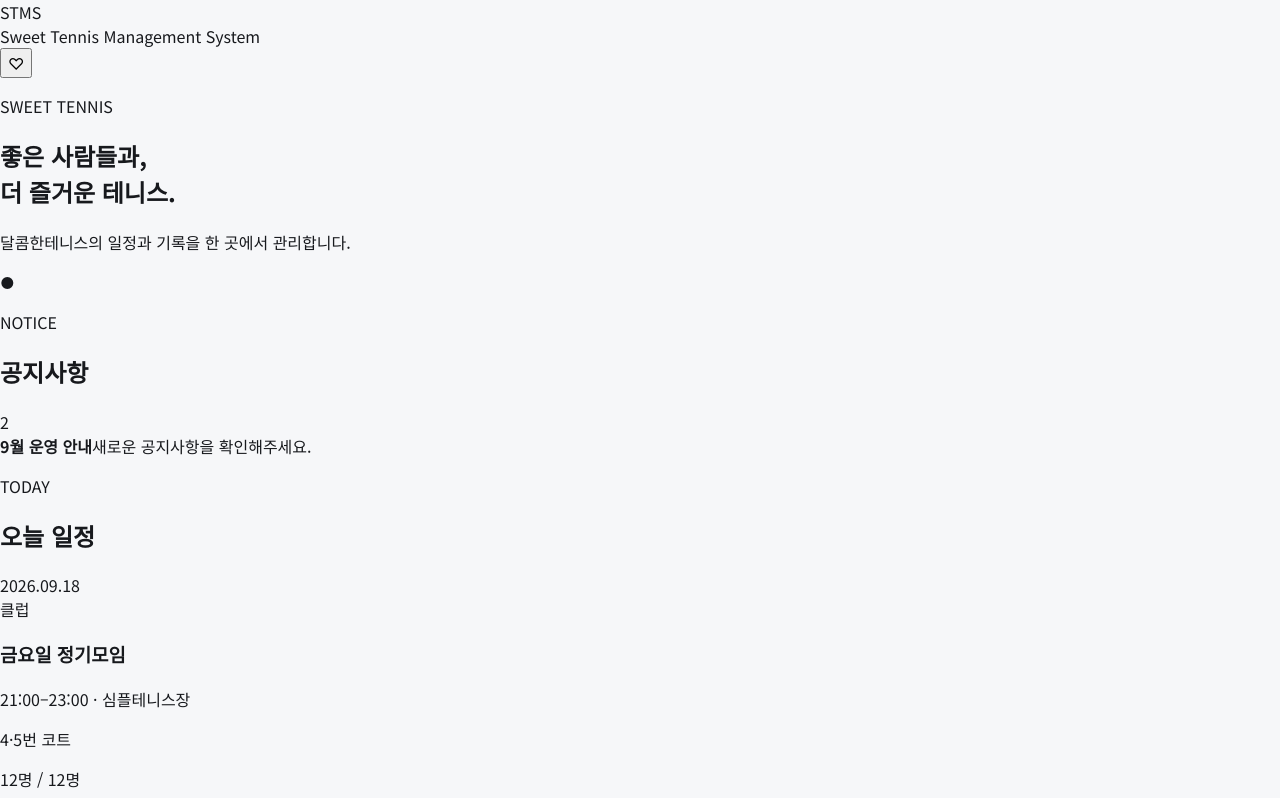
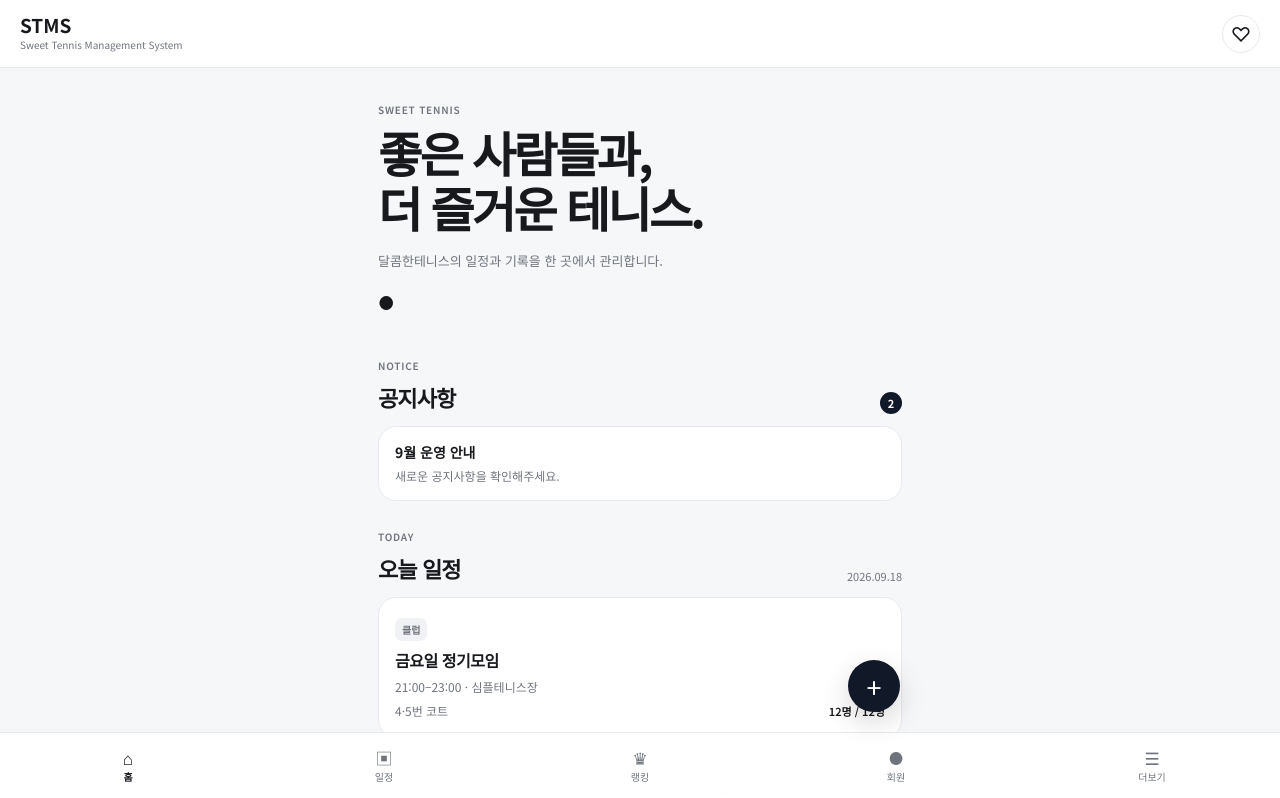
Before and after one commit to Daltematch/Daltematch, a Next.js app: page / in a window 1280 px wide. Shown: the top 798 px of the page. Built offline with nearby package versions, Linux system fonts and the light colour scheme.

Commit message:
Match global styles to STMS home components

```diff
--- a/app/globals.css
+++ b/app/globals.css
@@ -248,3 +248,262 @@ a {
     padding-top: 28px;
   }
 }
+
+
+/* Initial STMS home shell */
+.topbar {
+  position: sticky;
+  top: 0;
+  z-index: 20;
+  display: flex;
+  align-items: center;
+  justify-content: space-between;
+  min-height: 68px;
+  padding: 0 20px;
+  background: rgba(255,255,255,.94);
+  border-bottom: 1px solid var(--line);
+  backdrop-filter: blur(10px);
+}
+
+.brand {
+  font-size: 19px;
+  font-weight: 700;
+  line-height: 1.1;
+}
+
+.brand-subtitle {
+  margin-top: 2px;
+  color: var(--muted);
+  font-size: 10px;
+}
+
+.icon-button {
+  width: 38px;
+  height: 38px;
+  border: 1px solid var(--line);
+  border-radius: 50%;
+  background: var(--surface);
+  color: var(--text);
+  font-size: 20px;
+}
+
+.hero-card {
+  width: min(100%, 560px);
+  margin: 0 auto;
+  padding: 34px 18px 28px;
+}
+
+.eyebrow {
+  margin: 0 0 8px;
+  color: var(--muted);
+  font-size: 10px;
+  font-weight: 600;
+  letter-spacing: .08em;
+}
+
+.hero-card h1 {
+  margin: 0;
+  font-size: clamp(32px, 8vw, 48px);
+  line-height: 1.15;
+  letter-spacing: -.055em;
+}
+
+.hero-card > p:last-of-type {
+  margin: 16px 0 0;
+  color: var(--muted);
+  font-size: 13px;
+}
+
+.tennis-ball {
+  margin-top: 18px;
+  font-size: 18px;
+}
+
+.section {
+  width: min(100%, 560px);
+  margin: 0 auto;
+  padding: 14px 18px;
+}
+
+.section-heading {
+  display: flex;
+  align-items: end;
+  justify-content: space-between;
+  gap: 12px;
+  margin-bottom: 12px;
+}
+
+.section-heading h2 {
+  margin: 0;
+  font-size: 22px;
+  letter-spacing: -.04em;
+}
+
+.badge {
+  display: inline-flex;
+  min-width: 22px;
+  height: 22px;
+  align-items: center;
+  justify-content: center;
+  padding: 0 7px;
+  border-radius: 999px;
+  background: var(--accent);
+  color: #fff;
+  font-size: 11px;
+  font-weight: 700;
+}
+
+.date {
+  color: var(--muted);
+  font-size: 11px;
+}
+
+.notice-card,
+.schedule-card,
+.mini-card {
+  border: 1px solid var(--line);
+  border-radius: var(--radius);
+  background: var(--surface);
+}
+
+.notice-card {
+  display: flex;
+  flex-direction: column;
+  gap: 4px;
+  padding: 15px 16px;
+}
+
+.notice-card strong {
+  font-size: 14px;
+}
+
+.notice-card span {
+  color: var(--muted);
+  font-size: 12px;
+}
+
+.schedule-card {
+  display: flex;
+  align-items: flex-end;
+  justify-content: space-between;
+  gap: 16px;
+  padding: 17px 16px;
+}
+
+.schedule-main {
+  min-width: 0;
+}
+
+.type-pill {
+  display: inline-flex;
+  margin-bottom: 7px;
+  padding: 4px 7px;
+  border-radius: 7px;
+  background: var(--soft);
+  color: var(--muted);
+  font-size: 10px;
+  font-weight: 600;
+}
+
+.schedule-card h3,
+.mini-card h3 {
+  margin: 0;
+  font-size: 16px;
+  letter-spacing: -.03em;
+}
+
+.schedule-card p,
+.mini-card p:last-child {
+  margin: 6px 0 0;
+  color: var(--muted);
+  font-size: 12px;
+}
+
+.schedule-status {
+  flex: 0 0 auto;
+  color: var(--text);
+  font-size: 11px;
+  font-weight: 600;
+}
+
+.two-column {
+  display: grid;
+  grid-template-columns: repeat(2, minmax(0, 1fr));
+  gap: 12px;
+}
+
+.two-column.section {
+  padding-top: 14px;
+}
+
+.mini-card {
+  padding: 16px;
+}
+
+.mini-card .eyebrow {
+  margin-bottom: 10px;
+}
+
+.floating-action {
+  position: fixed;
+  right: max(20px, calc((100vw - 560px) / 2 + 20px));
+  bottom: 88px;
+  z-index: 30;
+  width: 52px;
+  height: 52px;
+  border: 0;
+  border-radius: 50%;
+  background: var(--accent);
+  color: #fff;
+  font-size: 27px;
+  line-height: 1;
+  box-shadow: 0 10px 28px rgba(0,0,0,.16);
+}
+
+.bottom-nav {
+  position: fixed;
+  right: 0;
+  bottom: 0;
+  left: 0;
+  z-index: 25;
+  display: grid;
+  grid-template-columns: repeat(5, 1fr);
+  height: 68px;
+  background: rgba(255,255,255,.96);
+  border-top: 1px solid var(--line);
+  backdrop-filter: blur(10px);
+}
+
+.nav-item {
+  display: flex;
+  flex-direction: column;
+  align-items: center;
+  justify-content: center;
+  gap: 3px;
+  border: 0;
+  background: transparent;
+  color: var(--muted);
+  font-size: 10px;
+}
+
+.nav-item span {
+  font-size: 17px;
+  line-height: 1;
+}
+
+.nav-item.active {
+  color: var(--text);
+  font-weight: 700;
+}
+
+@media (max-width: 420px) {
+  .hero-card h1 {
+    font-size: 34px;
+  }
+
+  .section,
+  .hero-card {
+    padding-left: 14px;
+    padding-right: 14px;
+  }
+}
```
